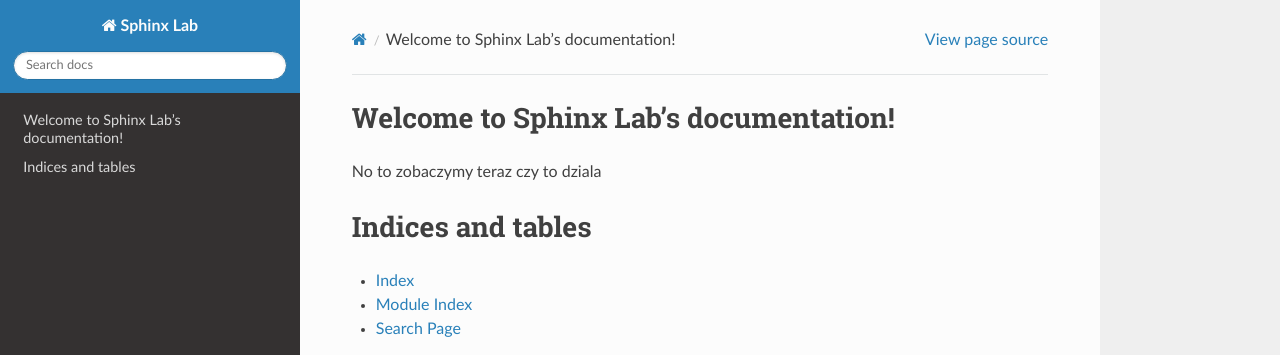
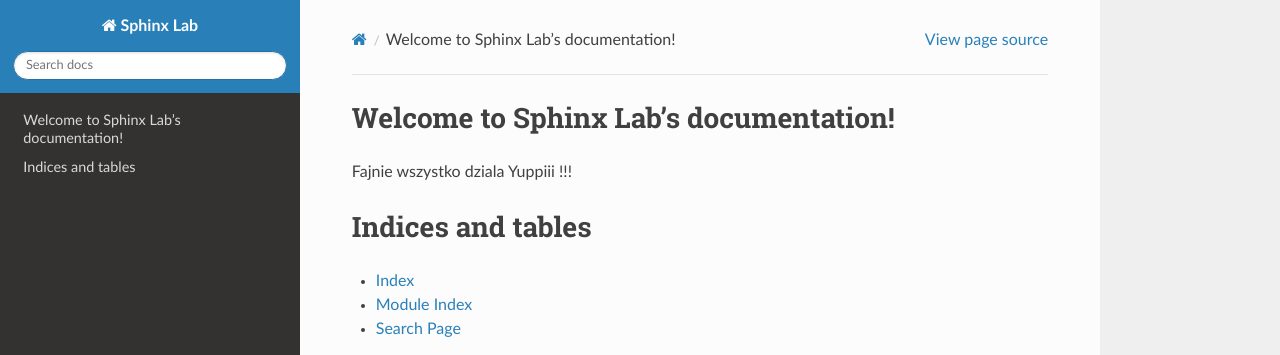
Before and after one commit to Krystian700/Sphinx, a Sphinx documentation site: the page built from source/index.rst, in a window 1280 px wide. Shown: the top 355 px of the page. Built offline with Sphinx 7.4.7 and the Read the Docs theme 2.0.0, drawn with Linux system fonts in a browser that asks for light colours.

```diff
--- a/source/index.rst
+++ b/source/index.rst
@@ -5,7 +5,7 @@
 
 Welcome to Sphinx Lab's documentation!
 ======================================
-No to zobaczymy teraz czy to dziala
+Fajnie wszystko dziala Yuppiii !!!
 
 .. toctree::
    :maxdepth: 2
```
Also changed, not shown: 5 other files.
